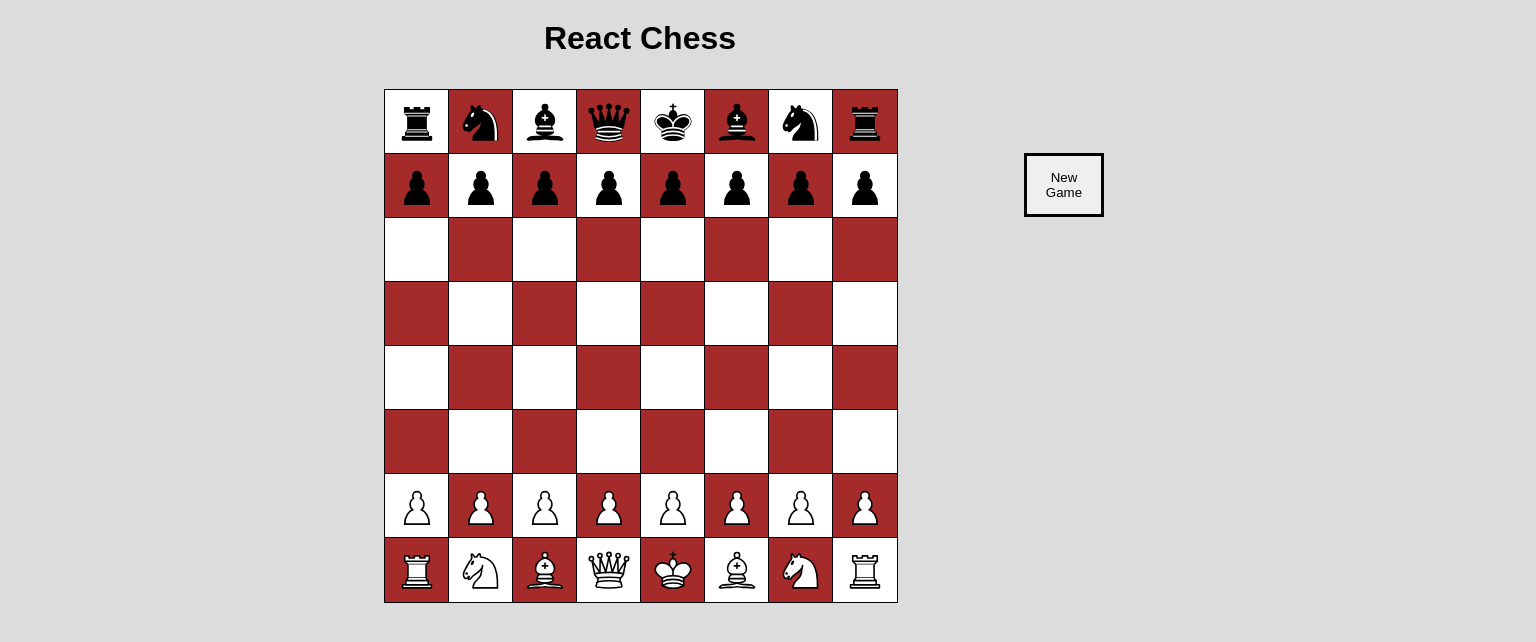
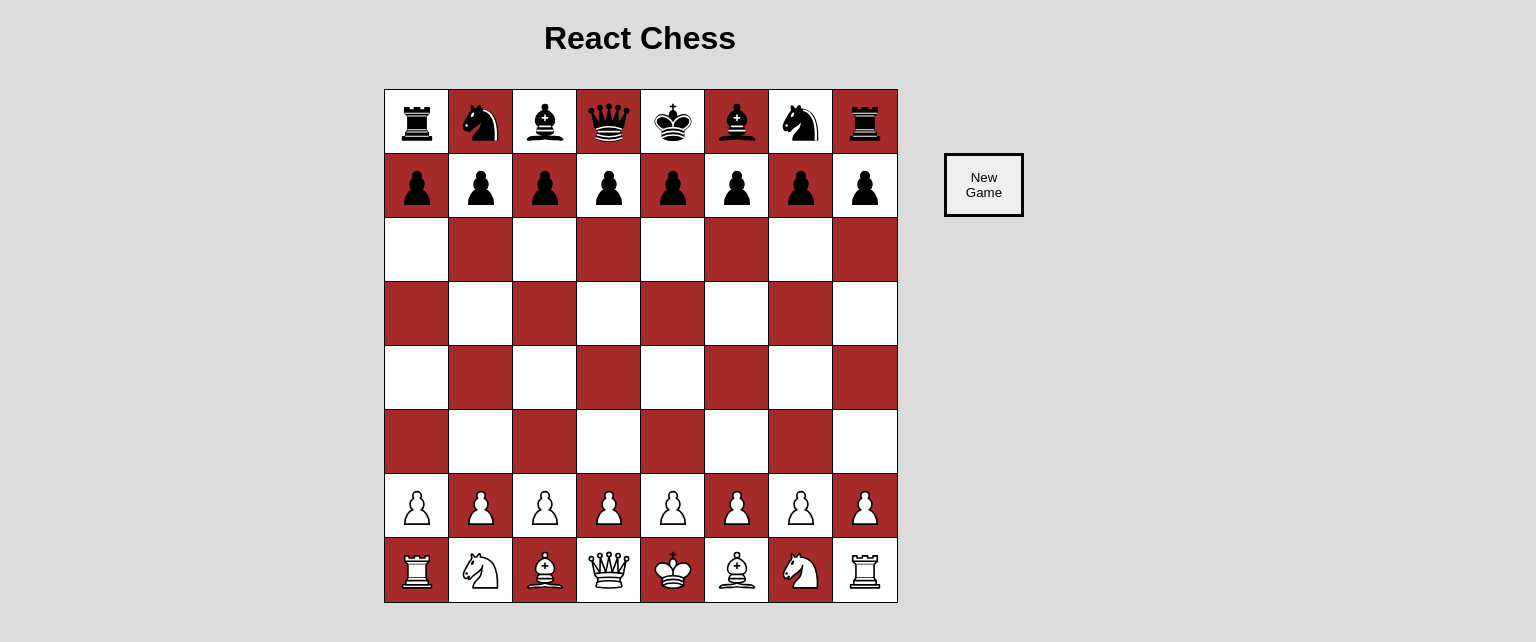
Before and after one commit to djmiller1008/ReactChess, a React (Create React App) app: page / in a window 1280 px wide. Shown: the top 642 px of the page, 1536 px wide, since content can reach past the window. Built offline with nearby package versions, Linux system fonts and the light colour scheme.

Commit message:
Move message box position

```diff
--- a/src/assets/styles/board.css
+++ b/src/assets/styles/board.css
@@ -31,7 +31,7 @@ body {
     display: flex;
     flex-direction: column;
     bottom: 30rem;
-    left: 40rem;
+    left: 35rem;
     font-weight: 700;
     font-size: 2rem;
 }
```
